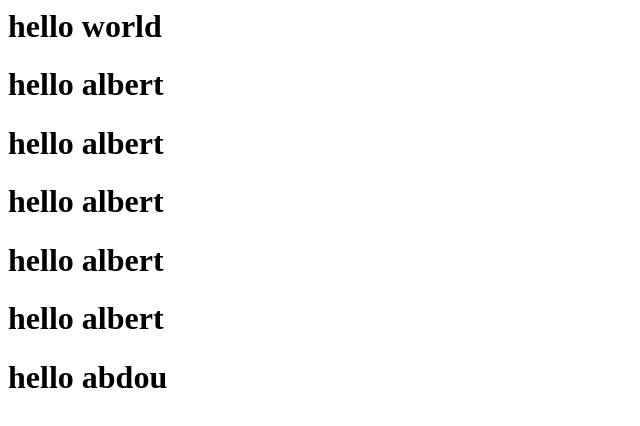
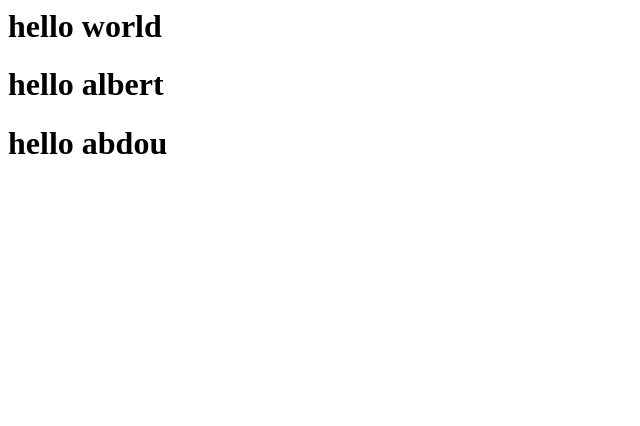
Before and after one commit to AlbertMontolio/abdou-website, a plain HTML site: page index.html in a window 1280 px wide. Shown: the whole page, without its empty margins (0-640 px from the left). Drawn offline with Linux system fonts and the light colour scheme.

Commit message:
delete unnecessary sections

```diff
--- a/index.html
+++ b/index.html
@@ -1,7 +1,3 @@
 <h1>hello world</h1>
 <h1>hello albert</h1>
-<h1>hello albert</h1>
-<h1>hello albert</h1>
-<h1>hello albert</h1>
-<h1>hello albert</h1>
 <h1>hello abdou</h1>
```
